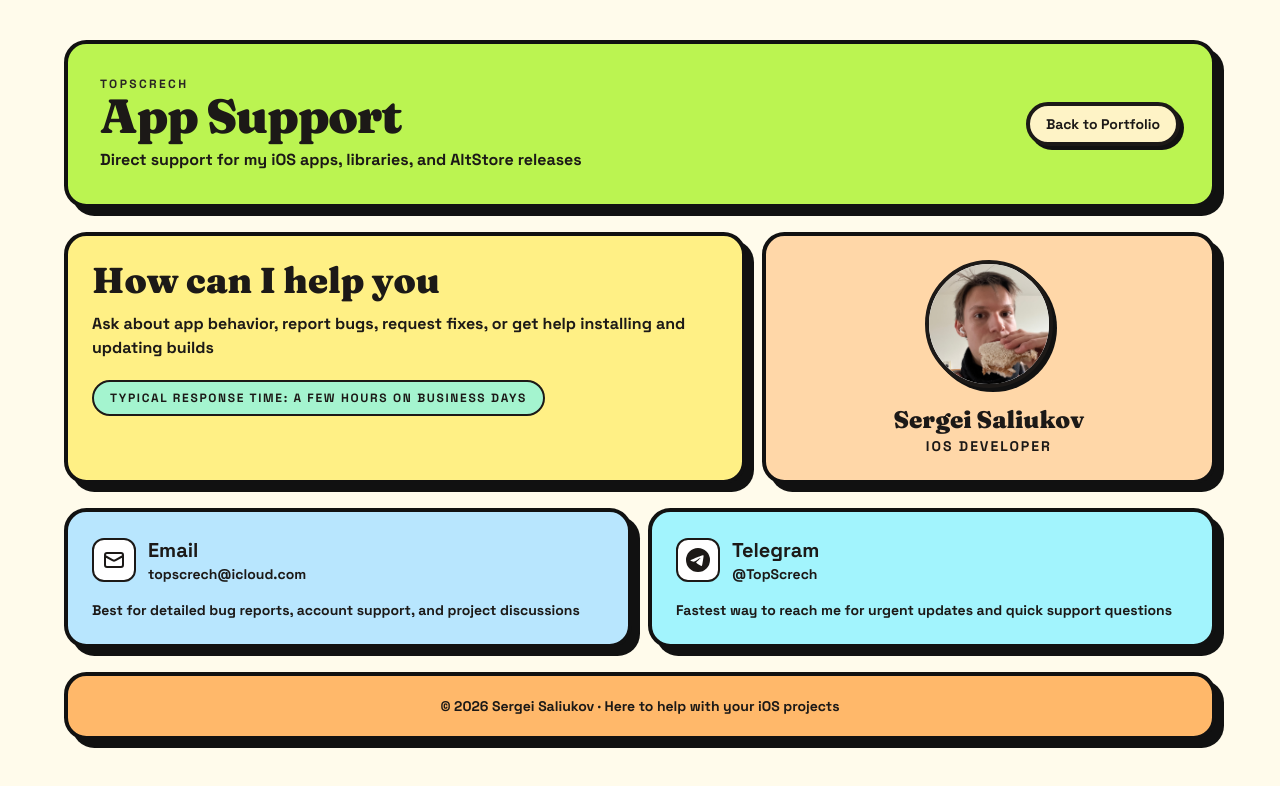
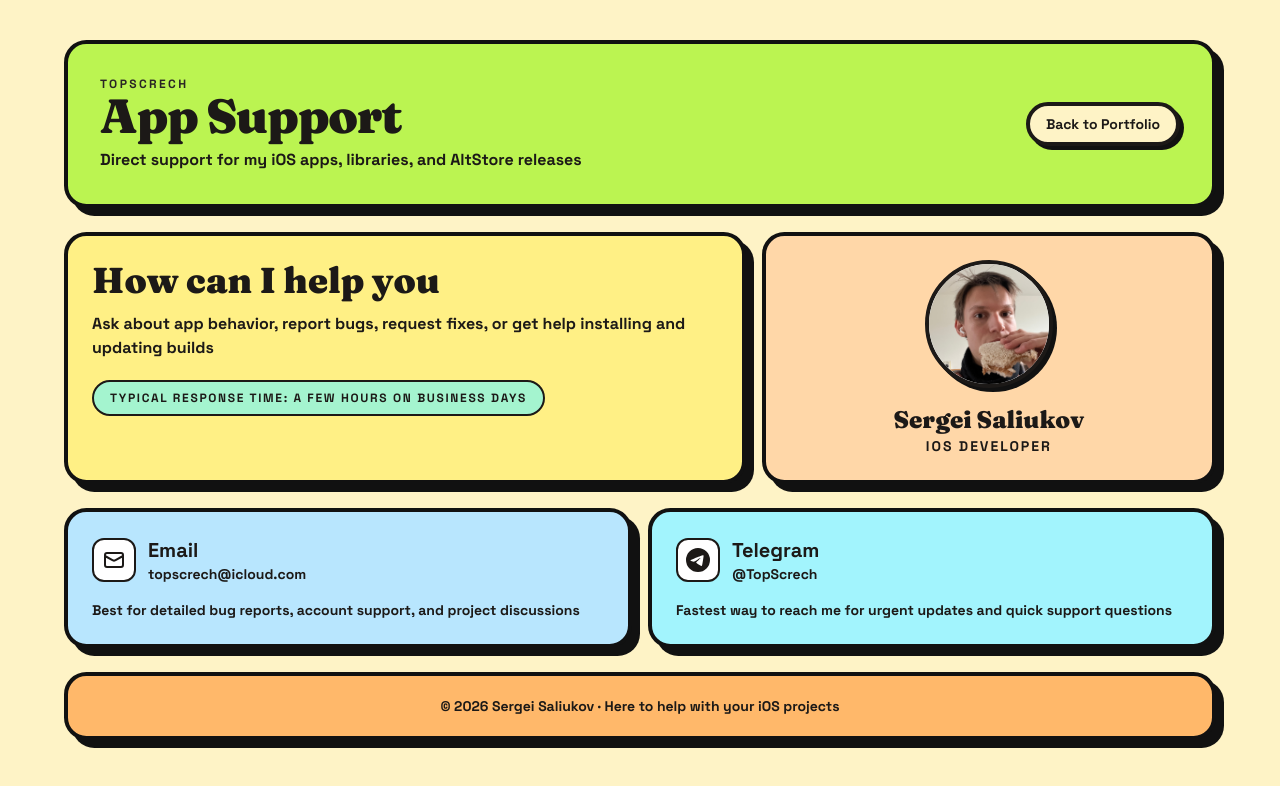
Before and after one commit to TopScrech/TopScrech-dev, a Nuxt app: page /app/support in a window 1280 px wide. Shown: the top 786 px of the page. Built offline with nearby package versions, Linux system fonts and the light colour scheme.

Commit message:
Revert and darken page backgrounds

```diff
--- a/pages/app/support/index.vue
+++ b/pages/app/support/index.vue
@@ -1,5 +1,5 @@
 <template>
-  <div class="min-h-screen bg-amber-50 px-5 py-8 text-stone-900 sm:px-6 sm:py-10">
+  <div class="min-h-screen bg-amber-100 px-5 py-8 text-stone-900 sm:px-6 sm:py-10">
     <div class="mx-auto max-w-6xl space-y-6">
       <header class="block-card bg-lime-300 p-6 sm:p-8">
         <div class="flex flex-wrap items-center justify-between gap-4">
--- a/pages/index.vue
+++ b/pages/index.vue
@@ -1,5 +1,5 @@
 <template>
-  <div class="min-h-screen bg-amber-50 px-5 py-8 text-stone-900 sm:px-6 sm:py-10">
+  <div class="min-h-screen bg-amber-100 px-5 py-8 text-stone-900 sm:px-6 sm:py-10">
     <div class="mx-auto max-w-6xl">
       <header class="mb-8 rounded-3xl border-4 border-stone-900 bg-lime-300 p-6 shadow-[8px_8px_0_#111] sm:p-8">
         <div class="flex flex-wrap items-center justify-between gap-4">
```
